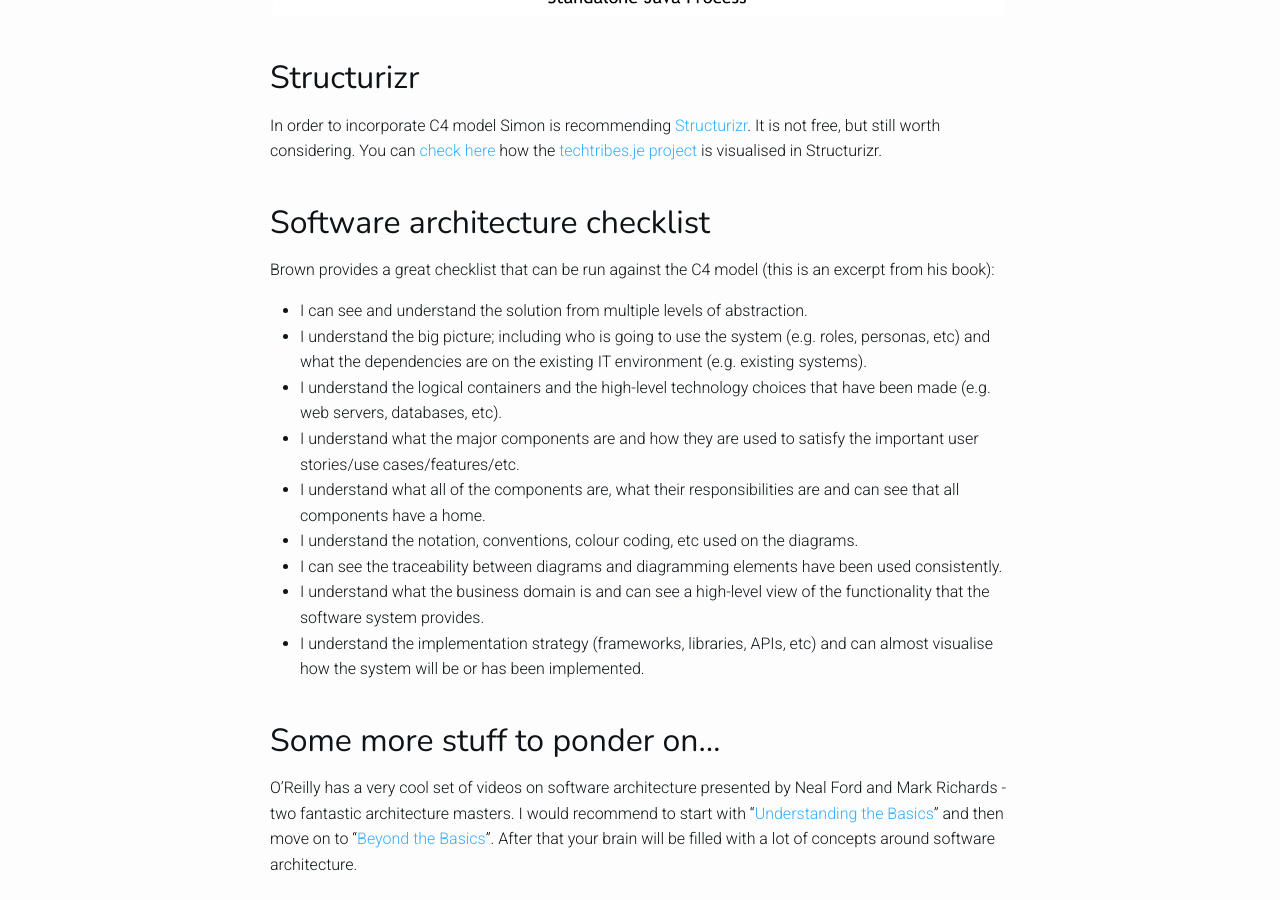
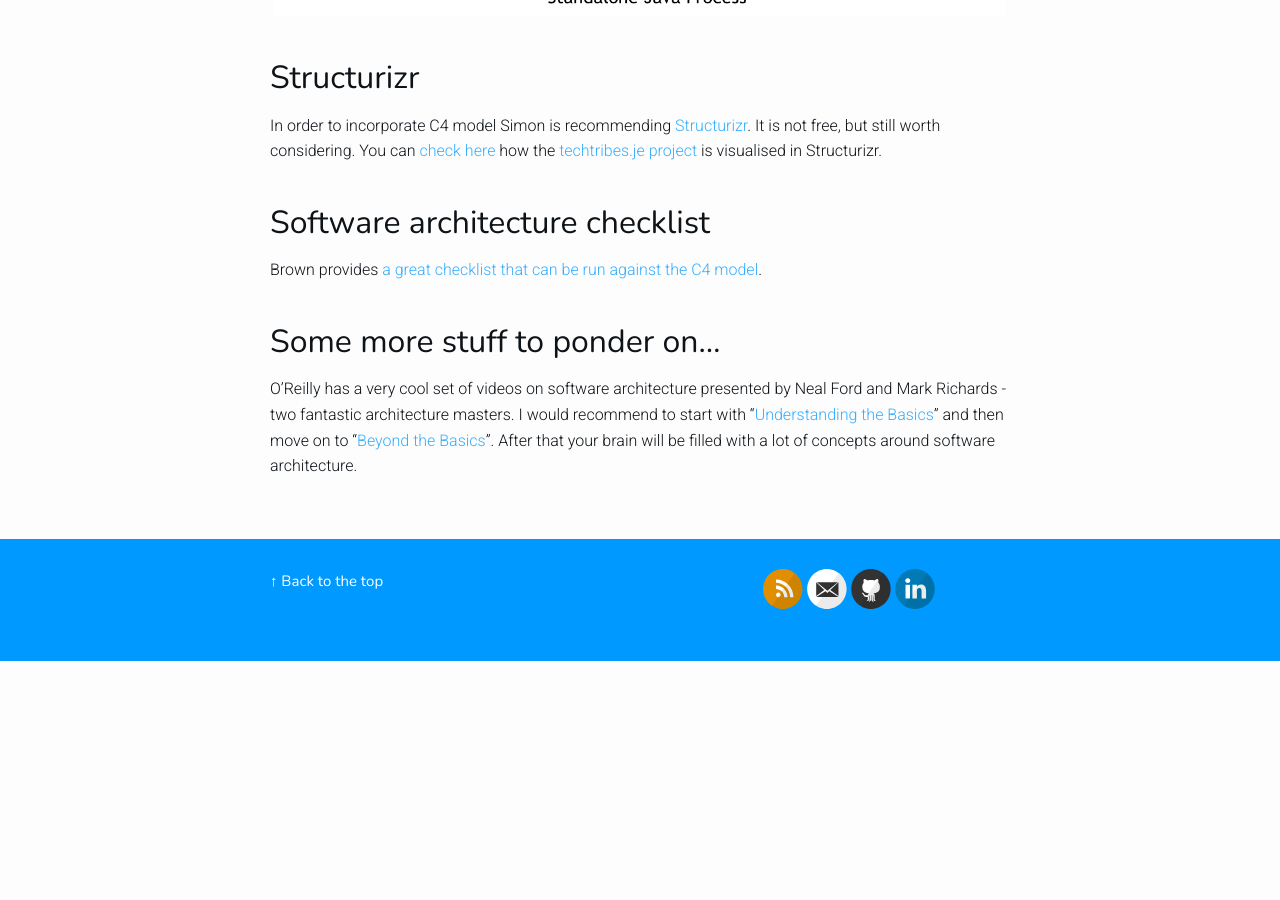
Before and after one commit to mbukowicz/mbukowicz.github.io, a Jekyll site: the page built from _posts/2016-04-03-thoughts-on-software-architecture.md, in a window 1280 px wide and 900 px high, scrolled down 5281 px. Built offline with Jekyll 4.4.1, drawn with Linux system fonts in a browser that asks for light colours; after the commit the page ends 5942 px from its top, so only the background shows below that.

Commit message:
Improve software architecture post

```diff
--- a/_posts/2016-04-03-thoughts-on-software-architecture.md
+++ b/_posts/2016-04-03-thoughts-on-software-architecture.md
@@ -102,18 +102,8 @@
 
 Software architecture checklist
 -------------------------------
-Brown provides a great checklist that can be run against the C4 model (this is
-an excerpt from his book):
+Brown provides [a great checklist that can be run against the C4 model](https://c4model.com/review/).
 
-* I can see and understand the solution from multiple levels of abstraction.
-* I understand the big picture; including who is going to use the system (e.g. roles, personas, etc) and what the dependencies are on the existing IT environment (e.g. existing systems).
-* I understand the logical containers and the high-level technology choices that have been made (e.g. web servers, databases, etc).
-* I understand what the major components are and how they are used to satisfy the important user stories/use cases/features/etc.
-* I understand what all of the components are, what their responsibilities are and can see that all components have a home.
-* I understand the notation, conventions, colour coding, etc used on the diagrams.
-* I can see the traceability between diagrams and diagramming elements have been used consistently.
-* I understand what the business domain is and can see a high-level view of the functionality that the software system provides.
-* I understand the implementation strategy (frameworks, libraries, APIs, etc) and can almost visualise how the system will be or has been implemented.
 
 Some more stuff to ponder on...
 -------------------------------
```
